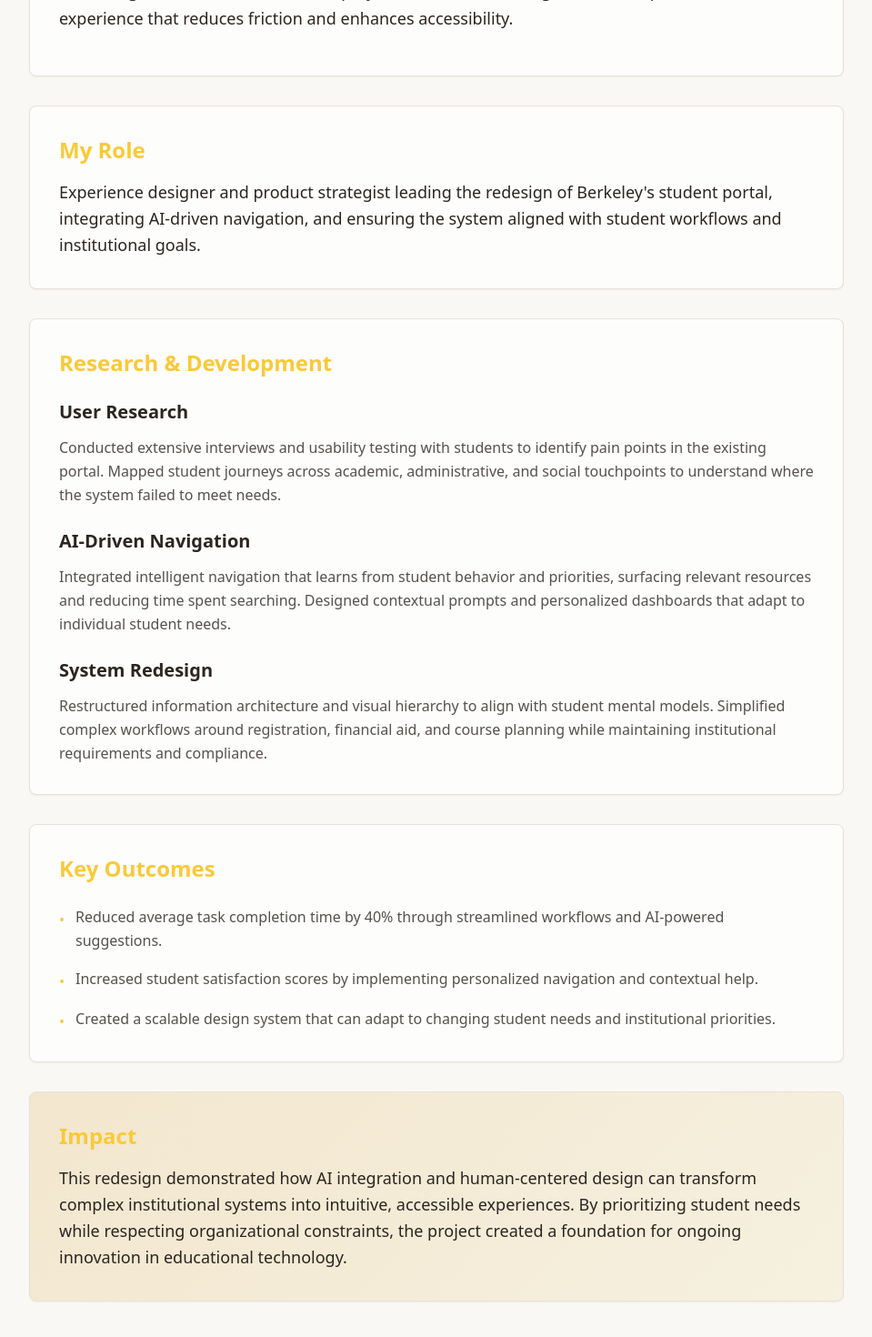
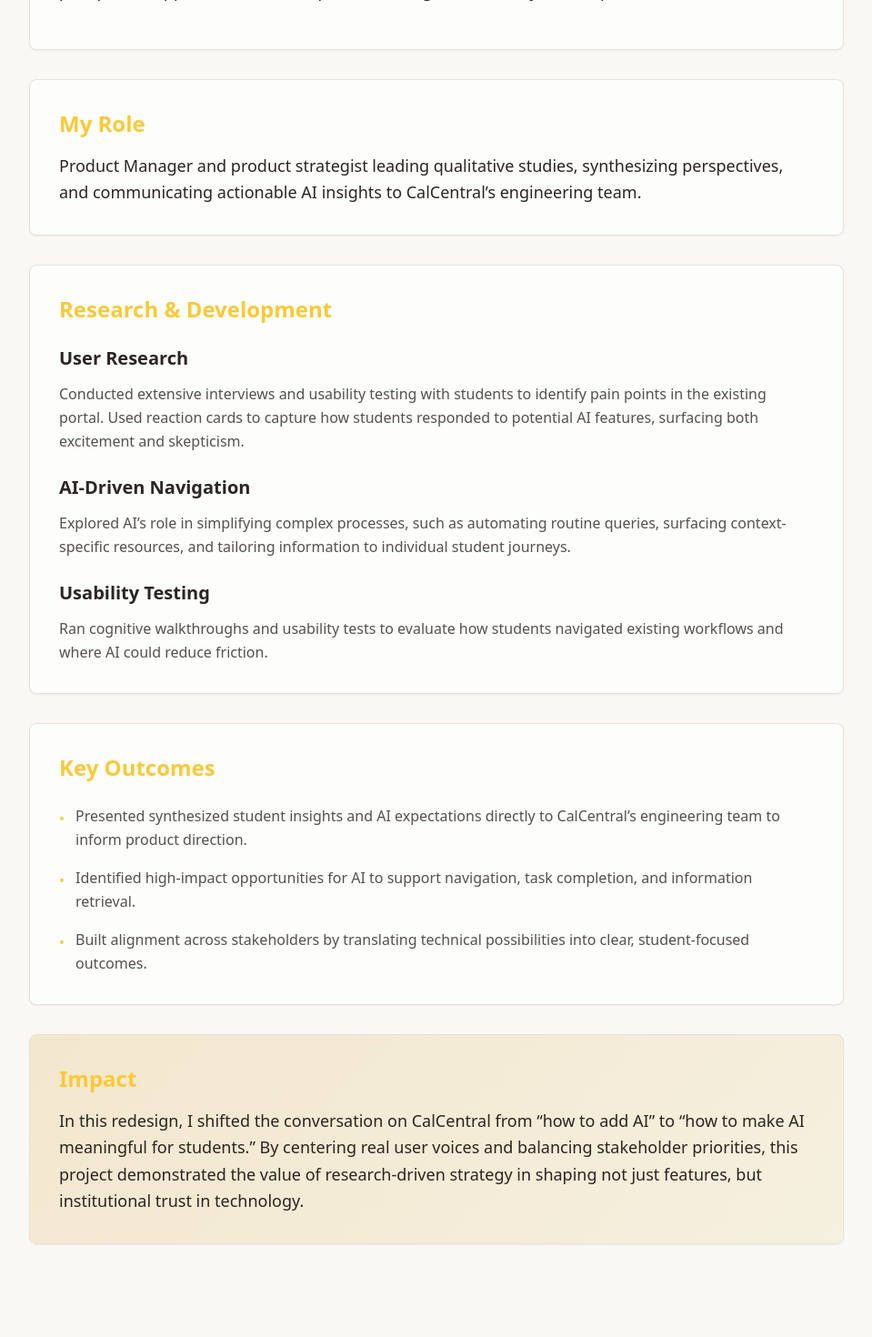
Before and after one commit to slee6390/sunny-outlook-portfolio, a React (Vite) app: page /projects/berkeley-student-portal in a window 1280 px wide. Shown: the part 462-1932 px from the top of the page at 91% size, without its empty margins (160-1119 px from the left). After the commit the page ends 1910 px from the top, so only its background shows below. Built offline with nearby package versions, Linux system fonts and the light colour scheme; the HTML template or start-up script is replaced by a standard one.

Commit message:
Code edited in Lovable Code Editor

```diff
--- a/src/pages/BerkeleyStudentPortal.tsx
+++ b/src/pages/BerkeleyStudentPortal.tsx
@@ -55,9 +55,8 @@ const BerkeleyStudentPortal = () => {
           <Card className="p-8 mb-8 shadow-soft">
             <h2 className="text-2xl font-bold mb-4 text-primary">Project Overview</h2>
             <p className="text-lg leading-relaxed text-foreground mb-4">
-              Redesigned UC Berkeley's student portal with AI-driven navigation to simplify workflows
-              and better align with student needs. The project focused on creating an intuitive,
-              personalized experience that reduces friction and enhances accessibility.
+              Explored how students and stakeholders perceive AI in UC Berkeley’s student portal,
+              identifying pain points, opportunities, and expectations to guide future system improvements.
             </p>
           </Card>
 
@@ -65,9 +64,8 @@ const BerkeleyStudentPortal = () => {
           <Card className="p-8 mb-8 shadow-soft">
             <h2 className="text-2xl font-bold mb-4 text-primary">My Role</h2>
             <p className="text-lg leading-relaxed text-foreground">
-              Experience designer and product strategist leading the redesign of Berkeley's student portal,
-              integrating AI-driven navigation, and ensuring the system aligned with student workflows
-              and institutional goals.
+              Product Manager and product strategist leading qualitative studies,
+              synthesizing perspectives, and communicating actionable AI insights to CalCentral’s engineering team.
             </p>
           </Card>
 
@@ -79,26 +77,24 @@ const BerkeleyStudentPortal = () => {
                 <h3 className="text-xl font-semibold mb-3 text-foreground">User Research</h3>
                 <p className="text-foreground/80 leading-relaxed">
                   Conducted extensive interviews and usability testing with students to identify pain points
-                  in the existing portal. Mapped student journeys across academic, administrative, and social
-                  touchpoints to understand where the system failed to meet needs.
+                  in the existing portal. Used reaction cards to capture how students responded to potential
+                  AI features, surfacing both excitement and skepticism.
                 </p>
               </div>
 
               <div>
                 <h3 className="text-xl font-semibold mb-3 text-foreground">AI-Driven Navigation</h3>
                 <p className="text-foreground/80 leading-relaxed">
-                  Integrated intelligent navigation that learns from student behavior and priorities,
-                  surfacing relevant resources and reducing time spent searching. Designed contextual
-                  prompts and personalized dashboards that adapt to individual student needs.
+                  Explored AI’s role in simplifying complex processes, such as automating routine queries,
+                  surfacing context-specific resources, and tailoring information to individual student journeys.
                 </p>
               </div>
 
               <div>
-                <h3 className="text-xl font-semibold mb-3 text-foreground">System Redesign</h3>
+                <h3 className="text-xl font-semibold mb-3 text-foreground">Usability Testing</h3>
                 <p className="text-foreground/80 leading-relaxed">
-                  Restructured information architecture and visual hierarchy to align with student mental models.
-                  Simplified complex workflows around registration, financial aid, and course planning while
-                  maintaining institutional requirements and compliance.
+                 Ran cognitive walkthroughs and usability tests to evaluate how students navigated
+                  existing workflows and where AI could reduce friction.
                 </p>
               </div>
             </div>
@@ -111,19 +107,20 @@ const BerkeleyStudentPortal = () => {
               <li className="flex items-start">
                 <span className="text-primary mr-3 mt-1">•</span>
                 <p className="text-foreground/80 leading-relaxed">
-                  Reduced average task completion time by 40% through streamlined workflows and AI-powered suggestions.
+                  Presented synthesized student insights and AI expectations directly to CalCentral’s
+                  engineering team to inform product direction.
                 </p>
               </li>
               <li className="flex items-start">
                 <span className="text-primary mr-3 mt-1">•</span>
                 <p className="text-foreground/80 leading-relaxed">
-                  Increased student satisfaction scores by implementing personalized navigation and contextual help.
+                  Identified high-impact opportunities for AI to support navigation, task completion, and information retrieval.
                 </p>
               </li>
               <li className="flex items-start">
                 <span className="text-primary mr-3 mt-1">•</span>
                 <p className="text-foreground/80 leading-relaxed">
-                  Created a scalable design system that can adapt to changing student needs and institutional priorities.
+                  Built alignment across stakeholders by translating technical possibilities into clear, student-focused outcomes.
                 </p>
               </li>
             </ul>
@@ -133,10 +130,10 @@ const BerkeleyStudentPortal = () => {
           <Card className="p-8 bg-gradient-peach shadow-soft">
             <h2 className="text-2xl font-bold mb-4 text-primary">Impact</h2>
             <p className="text-lg leading-relaxed text-foreground">
-              This redesign demonstrated how AI integration and human-centered design can transform complex
-              institutional systems into intuitive, accessible experiences. By prioritizing student needs while
-              respecting organizational constraints, the project created a foundation for ongoing innovation in
-              educational technology.
+             In this redesign, I shifted the conversation on CalCentral from “how to add AI” to
+              “how to make AI meaningful for students.” By centering real user voices and balancing
+              stakeholder priorities, this project demonstrated the value of research-driven strategy
+              in shaping not just features, but institutional trust in technology.
             </p>
           </Card>
         </div>
```
